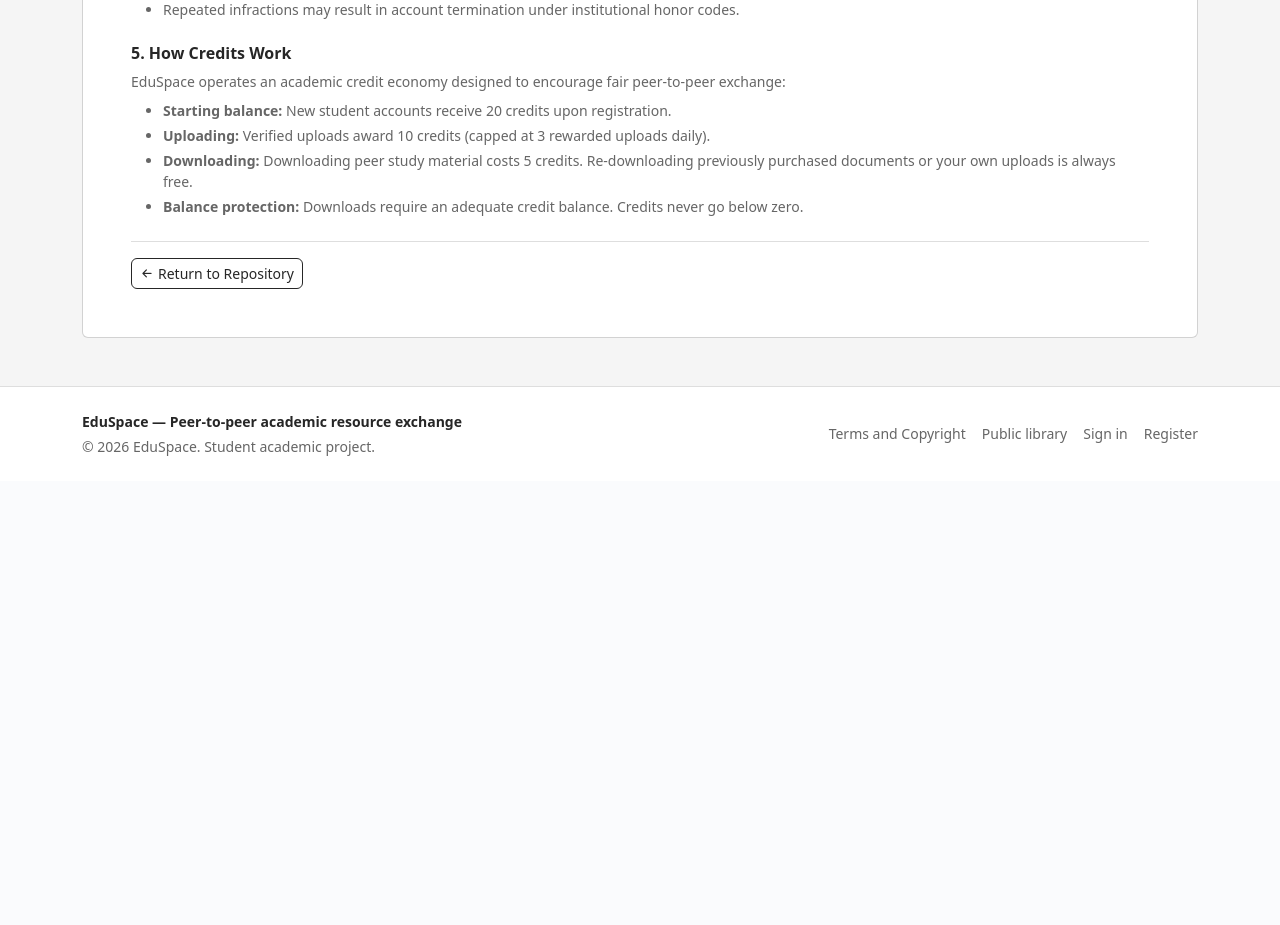
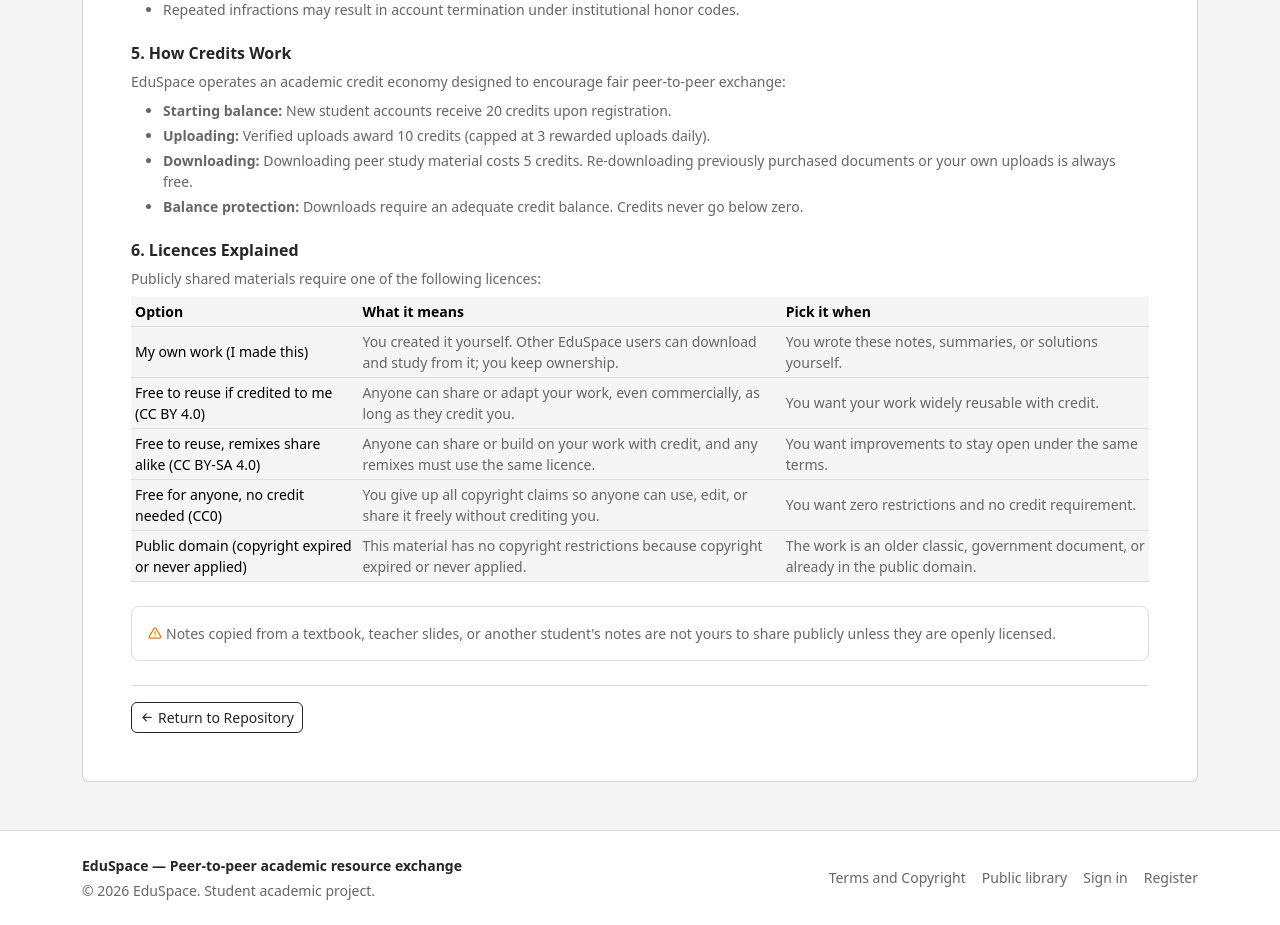
Before and after one commit to TheRealSamkit/eduspace, a Flask app: page /terms in a window 1280 px wide. Shown: the part 706-1631 px from the top of the page. Before the commit the page ends 1162 px from the top, so only its background shows below. Run offline with Flask 3, Linux system fonts and the light colour scheme; some libraries are stand-ins or nearby versions.

Commit message:
feat: add plain-language licence registry, live summary, and terms guide

```diff
--- a/eduspace/hooks.py
+++ b/eduspace/hooks.py
@@ -10,6 +10,7 @@ import uuid
 from flask import request, session, g, redirect, url_for, abort
 from db import get_db
 from eduspace.security import get_csrf_token
+from eduspace.services.licences import LICENCES, LICENCES_BY_KEY, LICENCE_WARNING
 
 
 def init_hooks(app):
@@ -51,7 +52,10 @@ def init_hooks(app):
         return {
             'current_user': fresh_user,
             'csrf_token': get_csrf_token,
-            'config': app.config
+            'config': app.config,
+            'licences': LICENCES,
+            'licences_by_key': LICENCES_BY_KEY,
+            'licence_warning': LICENCE_WARNING,
         }
 
     @app.before_request
--- /dev/null
+++ b/eduspace/services/licences.py
@@ -0,0 +1,84 @@
+"""
+Plain-language licence registry for EduSpace public uploads.
+
+Provides a single source of truth for licence keys, student-friendly labels,
+plain-language summaries, selection guidance, and copyright cautions.
+"""
+
+from dataclasses import dataclass
+
+
+@dataclass(frozen=True)
+class LicenceInfo:
+    """Metadata describing a sharing licence option."""
+
+    key: str
+    label: str
+    plain_summary: str
+    choose_when: str
+    caution: str
+
+
+LICENCES = [
+    LicenceInfo(
+        key="own_work",
+        label="My own work (I made this)",
+        plain_summary=(
+            "You created it yourself. Other EduSpace users can download and study from it; "
+            "you keep ownership."
+        ),
+        choose_when="You wrote these notes, summaries, or solutions yourself.",
+        caution="Do not pick this if you copied textbook pages or teacher slides.",
+    ),
+    LicenceInfo(
+        key="cc_by",
+        label="Free to reuse if credited to me (CC BY 4.0)",
+        plain_summary=(
+            "Anyone can share or adapt your work, even commercially, as long as they credit you."
+        ),
+        choose_when="You want your work widely reusable with credit.",
+        caution="You cannot revoke this permission later once shared.",
+    ),
+    LicenceInfo(
+        key="cc_by_sa",
+        label="Free to reuse, remixes share alike (CC BY-SA 4.0)",
+        plain_summary=(
+            "Anyone can share or build on your work with credit, and any remixes must use the same licence."
+        ),
+        choose_when="You want improvements to stay open under the same terms.",
+        caution="Remixes must carry this exact licence.",
+    ),
+    LicenceInfo(
+        key="cc0",
+        label="Free for anyone, no credit needed (CC0)",
+        plain_summary=(
+            "You give up all copyright claims so anyone can use, edit, or share it freely "
+            "without crediting you."
+        ),
+        choose_when="You want zero restrictions and no credit requirement.",
+        caution="Permanent: you waive copyright worldwide.",
+    ),
+    LicenceInfo(
+        key="public_domain",
+        label="Public domain (copyright expired or never applied)",
+        plain_summary=(
+            "This material has no copyright restrictions because copyright expired or never applied."
+        ),
+        choose_when="The work is an older classic, government document, or already in the public domain.",
+        caution="Verify that copyright truly expired or never applied.",
+    ),
+]
+
+LICENCES_BY_KEY = {lic.key: lic for lic in LICENCES}
+
+LICENCE_CHOICES = [(lic.key, lic.label) for lic in LICENCES]
+
+LICENCE_WARNING = (
+    "Notes copied from a textbook, teacher slides, or another student's notes are not yours "
+    "to share publicly unless they are openly licensed."
+)
+
+
+def get_licence(key):
+    """Return LicenceInfo for the given database key, or None if unknown."""
+    return LICENCES_BY_KEY.get(key)
--- a/static/js/main.js
+++ b/static/js/main.js
@@ -414,6 +414,18 @@
                 }
             });
         }
+        // 10. Plain-language licence live description
+        document.querySelectorAll('[data-licence-select="true"]').forEach(function (selectEl) {
+            const targetId = selectEl.dataset.summaryTarget;
+            const summaryEl = targetId ? document.getElementById(targetId) : null;
+            if (!summaryEl) return;
+            function updateSummary() {
+                const opt = selectEl.options[selectEl.selectedIndex];
+                summaryEl.textContent = (opt && opt.dataset.summary) ? opt.dataset.summary : '';
+            }
+            selectEl.addEventListener('change', updateSummary);
+            updateSummary();
+        });
     });
 
     // Make TaskTracker available globally
--- a/templates/terms.html
+++ b/templates/terms.html
@@ -79,6 +79,36 @@
                     </ul>
                 </div>
 
+                <div id="licences" class="mb-4">
+                    <h2 class="h6 fw-semibold text-body">6. Licences Explained</h2>
+                    <p class="text-body-secondary small mb-2">
+                        Publicly shared materials require one of the following licences:
+                    </p>
+                    <div class="table-responsive mb-2">
+                        <table class="table table-sm align-middle small">
+                            <thead>
+                                <tr>
+                                    <th scope="col">Option</th>
+                                    <th scope="col">What it means</th>
+                                    <th scope="col">Pick it when</th>
+                                </tr>
+                            </thead>
+                            <tbody>
+                                {% for lic in licences %}
+                                <tr>
+                                    <td class="fw-medium">{{ lic.label }}</td>
+                                    <td class="text-body-secondary">{{ lic.plain_summary }}</td>
+                                    <td class="text-body-secondary">{{ lic.choose_when }}</td>
+                                </tr>
+                                {% endfor %}
+                            </tbody>
+                        </table>
+                    </div>
+                    <div class="border rounded-3 p-3 bg-body-tertiary small text-body-secondary">
+                        <i class="ti ti-alert-triangle text-warning me-1" aria-hidden="true"></i>{{ licence_warning }}
+                    </div>
+                </div>
+
                 <div class="pt-3 border-top">
                     <a href="{{ url_for('library.browse') if current_user else url_for('pages.index') }}"
                         class="btn btn-outline-secondary btn-sm">
```
Also changed, not shown: config.py (+2 -7 lines), templates/_licence_select.html (added, +59 -0 lines), templates/file_detail.html (+11 -0 lines), templates/public_detail.html (+9 -1 lines), templates/request_detail.html (+9 -7 lines), templates/upload.html (+8 -10 lines).
